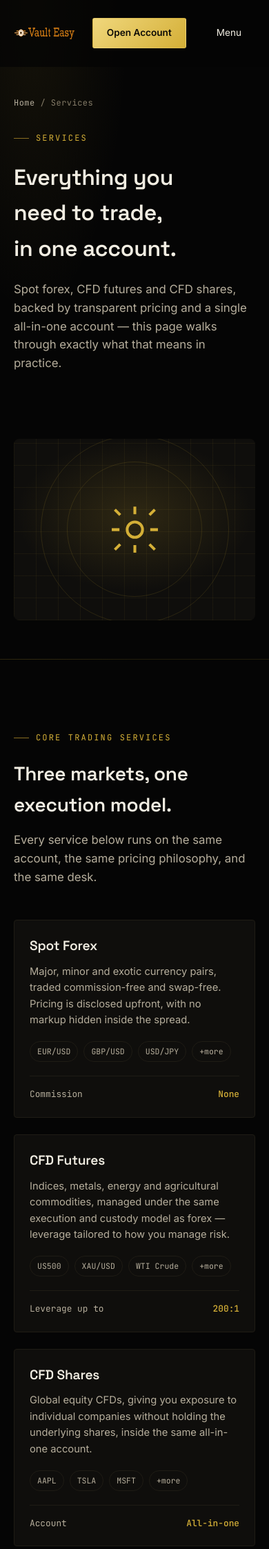
After one commit to zeshanwebnest/Trading-Website, a PHP site: page /services.html in a window 390 px wide. The commit adds this page. Shown: the top 2245 px of the page at 69% size. Run offline with PHP 8.4, Linux system fonts and the light colour scheme.

Commit message:
Updated responsive navbar and homepage

```diff
--- a/about.html
+++ b/about.html
@@ -18,11 +18,10 @@
     <input type="checkbox" id="nav-check" class="nav-check" aria-label="Toggle menu">
     <ul class="nav-links">
       <li><a href="about.html">About</a></li>
+      <li><a href="services.html">Services</a></li>
       <li><a href="markets.html">Markets</a></li>
       <li><a href="platforms.html">Platforms</a></li>
       <li><a href="accounts.html">Accounts</a></li>
-      <li><a href="promotions.html">Promotions</a></li>
-      <li><a href="pricing.html">Pricing</a></li>
       <li><a href="faq.html">FAQ</a></li>
       <li><a href="contact.html">Contact</a></li>
     </ul>
@@ -212,16 +211,15 @@
       <div class="footer-col">
         <h5>Trading</h5>
         <ul>
+          <li><a href="services.html">Services</a></li>
           <li><a href="markets.html">Markets</a></li>
           <li><a href="platforms.html">Platforms</a></li>
           <li><a href="accounts.html">Account Types</a></li>
-          <li><a href="pricing.html">Pricing &amp; Spreads</a></li>
         </ul>
       </div>
       <div class="footer-col">
         <h5>Resources</h5>
         <ul>
-          <li><a href="promotions.html">Promotions</a></li>
           <li><a href="faq.html">FAQ</a></li>
         </ul>
       </div>
--- a/accounts.html
+++ b/accounts.html
@@ -18,11 +18,10 @@
     <input type="checkbox" id="nav-check" class="nav-check" aria-label="Toggle menu">
     <ul class="nav-links">
       <li><a href="about.html">About</a></li>
+      <li><a href="services.html">Services</a></li>
       <li><a href="markets.html">Markets</a></li>
       <li><a href="platforms.html">Platforms</a></li>
       <li><a href="accounts.html">Accounts</a></li>
-      <li><a href="promotions.html">Promotions</a></li>
-      <li><a href="pricing.html">Pricing</a></li>
       <li><a href="faq.html">FAQ</a></li>
       <li><a href="contact.html">Contact</a></li>
     </ul>
@@ -176,16 +175,15 @@
       <div class="footer-col">
         <h5>Trading</h5>
         <ul>
+          <li><a href="services.html">Services</a></li>
           <li><a href="markets.html">Markets</a></li>
           <li><a href="platforms.html">Platforms</a></li>
           <li><a href="accounts.html">Account Types</a></li>
-          <li><a href="pricing.html">Pricing &amp; Spreads</a></li>
         </ul>
       </div>
       <div class="footer-col">
         <h5>Resources</h5>
         <ul>
-          <li><a href="promotions.html">Promotions</a></li>
           <li><a href="faq.html">FAQ</a></li>
         </ul>
       </div>
--- a/contact.html
+++ b/contact.html
@@ -18,11 +18,10 @@
     <input type="checkbox" id="nav-check" class="nav-check" aria-label="Toggle menu">
     <ul class="nav-links">
       <li><a href="about.html">About</a></li>
+      <li><a href="services.html">Services</a></li>
       <li><a href="markets.html">Markets</a></li>
       <li><a href="platforms.html">Platforms</a></li>
       <li><a href="accounts.html">Accounts</a></li>
-      <li><a href="promotions.html">Promotions</a></li>
-      <li><a href="pricing.html">Pricing</a></li>
       <li><a href="faq.html">FAQ</a></li>
       <li><a href="contact.html">Contact</a></li>
     </ul>
@@ -140,16 +139,15 @@
       <div class="footer-col">
         <h5>Trading</h5>
         <ul>
+          <li><a href="services.html">Services</a></li>
           <li><a href="markets.html">Markets</a></li>
           <li><a href="platforms.html">Platforms</a></li>
           <li><a href="accounts.html">Account Types</a></li>
-          <li><a href="pricing.html">Pricing &amp; Spreads</a></li>
         </ul>
       </div>
       <div class="footer-col">
         <h5>Resources</h5>
         <ul>
-          <li><a href="promotions.html">Promotions</a></li>
           <li><a href="faq.html">FAQ</a></li>
         </ul>
       </div>
--- a/faq.html
+++ b/faq.html
@@ -18,11 +18,10 @@
     <input type="checkbox" id="nav-check" class="nav-check" aria-label="Toggle menu">
     <ul class="nav-links">
       <li><a href="about.html">About</a></li>
+      <li><a href="services.html">Services</a></li>
       <li><a href="markets.html">Markets</a></li>
       <li><a href="platforms.html">Platforms</a></li>
       <li><a href="accounts.html">Accounts</a></li>
-      <li><a href="promotions.html">Promotions</a></li>
-      <li><a href="pricing.html">Pricing</a></li>
       <li><a href="faq.html">FAQ</a></li>
       <li><a href="contact.html">Contact</a></li>
     </ul>
@@ -177,16 +176,15 @@
       <div class="footer-col">
         <h5>Trading</h5>
         <ul>
+          <li><a href="services.html">Services</a></li>
           <li><a href="markets.html">Markets</a></li>
           <li><a href="platforms.html">Platforms</a></li>
           <li><a href="accounts.html">Account Types</a></li>
-          <li><a href="pricing.html">Pricing &amp; Spreads</a></li>
         </ul>
       </div>
       <div class="footer-col">
         <h5>Resources</h5>
         <ul>
-          <li><a href="promotions.html">Promotions</a></li>
           <li><a href="faq.html">FAQ</a></li>
         </ul>
       </div>
--- a/index.html
+++ b/index.html
@@ -18,11 +18,10 @@
     <input type="checkbox" id="nav-check" class="nav-check" aria-label="Toggle menu">
     <ul class="nav-links">
       <li><a href="about.html">About</a></li>
+      <li><a href="services.html">Services</a></li>
       <li><a href="markets.html">Markets</a></li>
       <li><a href="platforms.html">Platforms</a></li>
       <li><a href="accounts.html">Accounts</a></li>
-      <li><a href="promotions.html">Promotions</a></li>
-      <li><a href="pricing.html">Pricing</a></li>
       <li><a href="faq.html">FAQ</a></li>
       <li><a href="contact.html">Contact</a></li>
     </ul>
@@ -520,16 +519,15 @@
       <div class="footer-col">
         <h5>Trading</h5>
         <ul>
+          <li><a href="services.html">Services</a></li>
           <li><a href="markets.html">Markets</a></li>
           <li><a href="platforms.html">Platforms</a></li>
           <li><a href="accounts.html">Account Types</a></li>
-          <li><a href="pricing.html">Pricing &amp; Spreads</a></li>
         </ul>
       </div>
       <div class="footer-col">
         <h5>Resources</h5>
         <ul>
-          <li><a href="promotions.html">Promotions</a></li>
           <li><a href="faq.html">FAQ</a></li>
         </ul>
       </div>
--- a/markets.html
+++ b/markets.html
@@ -18,11 +18,10 @@
     <input type="checkbox" id="nav-check" class="nav-check" aria-label="Toggle menu">
     <ul class="nav-links">
       <li><a href="about.html">About</a></li>
+      <li><a href="services.html">Services</a></li>
       <li><a href="markets.html">Markets</a></li>
       <li><a href="platforms.html">Platforms</a></li>
       <li><a href="accounts.html">Accounts</a></li>
-      <li><a href="promotions.html">Promotions</a></li>
-      <li><a href="pricing.html">Pricing</a></li>
       <li><a href="faq.html">FAQ</a></li>
       <li><a href="contact.html">Contact</a></li>
     </ul>
@@ -133,16 +132,15 @@
       <div class="footer-col">
         <h5>Trading</h5>
         <ul>
+          <li><a href="services.html">Services</a></li>
           <li><a href="markets.html">Markets</a></li>
           <li><a href="platforms.html">Platforms</a></li>
           <li><a href="accounts.html">Account Types</a></li>
-          <li><a href="pricing.html">Pricing &amp; Spreads</a></li>
         </ul>
       </div>
       <div class="footer-col">
         <h5>Resources</h5>
         <ul>
-          <li><a href="promotions.html">Promotions</a></li>
           <li><a href="faq.html">FAQ</a></li>
         </ul>
       </div>
--- a/platforms.html
+++ b/platforms.html
@@ -18,11 +18,10 @@
     <input type="checkbox" id="nav-check" class="nav-check" aria-label="Toggle menu">
     <ul class="nav-links">
       <li><a href="about.html">About</a></li>
+      <li><a href="services.html">Services</a></li>
       <li><a href="markets.html">Markets</a></li>
       <li><a href="platforms.html">Platforms</a></li>
       <li><a href="accounts.html">Accounts</a></li>
-      <li><a href="promotions.html">Promotions</a></li>
-      <li><a href="pricing.html">Pricing</a></li>
       <li><a href="faq.html">FAQ</a></li>
       <li><a href="contact.html">Contact</a></li>
     </ul>
@@ -195,16 +194,15 @@
       <div class="footer-col">
         <h5>Trading</h5>
         <ul>
+          <li><a href="services.html">Services</a></li>
           <li><a href="markets.html">Markets</a></li>
           <li><a href="platforms.html">Platforms</a></li>
           <li><a href="accounts.html">Account Types</a></li>
-          <li><a href="pricing.html">Pricing &amp; Spreads</a></li>
         </ul>
       </div>
       <div class="footer-col">
         <h5>Resources</h5>
         <ul>
-          <li><a href="promotions.html">Promotions</a></li>
           <li><a href="faq.html">FAQ</a></li>
         </ul>
       </div>
--- /dev/null
+++ b/services.html
@@ -0,0 +1,259 @@
+<!DOCTYPE html>
+<html lang="en">
+<head>
+<meta charset="UTF-8">
+<meta name="viewport" content="width=device-width, initial-scale=1.0">
+<title>Services — Vault Easy</title>
+<meta name="description" content="Everything Vault Easy offers in one place — spot forex, CFD futures and CFD shares, trading categories, and the standards behind every account.">
+<link rel="preconnect" href="https://fonts.googleapis.com">
+<link rel="preconnect" href="https://fonts.gstatic.com" crossorigin>
+<link href="https://fonts.googleapis.com/css2?family=Space+Grotesk:wght@400;500;600;700&family=Inter:wght@400;500;600&family=JetBrains+Mono:wght@400;500&display=swap" rel="stylesheet">
+<link rel="stylesheet" href="assets/css/main.css">
+</head>
+<body>
+
+<nav class="nav" aria-label="Primary">
+  <div class="container">
+    <a class="brand" href="index.html"><img src="assets/images/vault-easy-logo.png" alt="Vault Easy" class="brand-logo"></a>
+    <input type="checkbox" id="nav-check" class="nav-check" aria-label="Toggle menu">
+    <ul class="nav-links">
+      <li><a href="about.html">About</a></li>
+      <li><a href="services.html">Services</a></li>
+      <li><a href="markets.html">Markets</a></li>
+      <li><a href="platforms.html">Platforms</a></li>
+      <li><a href="accounts.html">Accounts</a></li>
+      <li><a href="faq.html">FAQ</a></li>
+      <li><a href="contact.html">Contact</a></li>
+    </ul>
+    <div class="nav-cta">
+      <a href="#" class="btn btn-ghost btn-sm">Client Portal</a>
+      <a href="#" class="btn btn-gold btn-sm">Open Account</a>
+    </div>
+    <label for="nav-check" class="nav-toggle btn-ghost btn-sm" aria-hidden="true"></label>
+  </div>
+</nav>
+
+<header class="page-header">
+  <div class="container platform-wrap">
+    <div class="reveal">
+      <div class="page-header-crumb"><a href="index.html">Home</a> / Services</div>
+      <div class="eyebrow">Services</div>
+      <h1>Everything you need to trade, in one account.</h1>
+      <p>Spot forex, CFD futures and CFD shares, backed by transparent pricing and a single all-in-one account — this page walks through exactly what that means in practice.</p>
+    </div>
+    <div class="about-media reveal" aria-hidden="true">
+      <div class="about-media-ring is-outer"></div>
+      <div class="about-media-ring is-inner"></div>
+      <svg viewBox="0 0 24 24" fill="none" stroke="currentColor" stroke-width="1.1"><circle cx="12" cy="12" r="3"/><path d="M12 3v3M12 18v3M4.2 4.2l2.1 2.1M17.7 17.7l2.1 2.1M3 12h3M18 12h3M4.2 19.8l2.1-2.1M17.7 6.3l2.1-2.1"/></svg>
+    </div>
+  </div>
+</header>
+
+<section class="section-pad">
+  <div class="container">
+    <div class="section-head reveal">
+      <div class="eyebrow">Core Trading Services</div>
+      <h2>Three markets, one execution model.</h2>
+      <p>Every service below runs on the same account, the same pricing philosophy, and the same desk.</p>
+    </div>
+    <div class="instruments-grid cols-3">
+      <div class="detail-card reveal">
+        <h3>Spot Forex</h3>
+        <p>Major, minor and exotic currency pairs, traded commission-free and swap-free. Pricing is disclosed upfront, with no markup hidden inside the spread.</p>
+        <div class="tag-row"><span>EUR/USD</span><span>GBP/USD</span><span>USD/JPY</span><span>+more</span></div>
+        <div class="detail-card-foot"><span>Commission</span><b>None</b></div>
+      </div>
+      <div class="detail-card reveal">
+        <h3>CFD Futures</h3>
+        <p>Indices, metals, energy and agricultural commodities, managed under the same execution and custody model as forex — leverage tailored to how you manage risk.</p>
+        <div class="tag-row"><span>US500</span><span>XAU/USD</span><span>WTI Crude</span><span>+more</span></div>
+        <div class="detail-card-foot"><span>Leverage up to</span><b>200:1</b></div>
+      </div>
+      <div class="detail-card reveal">
+        <h3>CFD Shares</h3>
+        <p>Global equity CFDs, giving you exposure to individual companies without holding the underlying shares, inside the same all-in-one account.</p>
+        <div class="tag-row"><span>AAPL</span><span>TSLA</span><span>MSFT</span><span>+more</span></div>
+        <div class="detail-card-foot"><span>Account</span><b>All-in-one</b></div>
+      </div>
+    </div>
+  </div>
+</section>
+
+<section class="section-pad">
+  <div class="container">
+    <div class="section-head reveal">
+      <div class="eyebrow">Trading Categories</div>
+      <h2>Browse instruments by category.</h2>
+      <p>All traded as CFD futures or spot forex through the same all-in-one account.</p>
+    </div>
+    <div class="markets-grid">
+      <div class="detail-card market-cat-card reveal">
+        <h3>Metals</h3>
+        <ul class="market-cat-list">
+          <li><span class="mc-icon">🥇</span>Gold</li>
+          <li><span class="mc-icon">🥈</span>Silver</li>
+          <li><span class="mc-icon">🥉</span>Copper</li>
+        </ul>
+        <a href="markets.html" class="market-cat-cta">View Markets <span class="mc-arrow" aria-hidden="true">→</span></a>
+      </div>
+      <div class="detail-card market-cat-card reveal">
+        <h3>Energy</h3>
+        <ul class="market-cat-list">
+          <li><span class="mc-icon">🛢️</span>Crude Oil</li>
+          <li><span class="mc-icon">🛢️</span>Brent Crude Oil</li>
+          <li><span class="mc-icon">🔥</span>Natural Gas</li>
+        </ul>
+        <a href="markets.html" class="market-cat-cta">View Markets <span class="mc-arrow" aria-hidden="true">→</span></a>
+      </div>
+      <div class="detail-card market-cat-card reveal">
+        <h3>Indices</h3>
+        <ul class="market-cat-list">
+          <li><span class="mc-icon">📈</span>Nasdaq</li>
+          <li><span class="mc-icon">📊</span>S&amp;P 500</li>
+          <li><span class="mc-icon">📉</span>Dow Jones</li>
+        </ul>
+        <a href="markets.html" class="market-cat-cta">View Markets <span class="mc-arrow" aria-hidden="true">→</span></a>
+      </div>
+      <div class="detail-card market-cat-card reveal">
+        <h3>Agriculture</h3>
+        <ul class="market-cat-list">
+          <li><span class="mc-icon">🌾</span>Wheat</li>
+          <li><span class="mc-icon">🍚</span>Rice</li>
+          <li><span class="mc-icon">🧶</span>Cotton</li>
+        </ul>
+        <a href="markets.html" class="market-cat-cta">View Markets <span class="mc-arrow" aria-hidden="true">→</span></a>
+      </div>
+      <div class="detail-card market-cat-card reveal">
+        <h3>Currency</h3>
+        <ul class="market-cat-list">
+          <li><span class="mc-icon">🇪🇺🇺🇸</span>EUR/USD</li>
+          <li><span class="mc-icon">🇬🇧🇺🇸</span>GBP/USD</li>
+          <li><span class="mc-icon">🇺🇸🇯🇵</span>USD/JPY</li>
+        </ul>
+        <a href="markets.html" class="market-cat-cta">View Markets <span class="mc-arrow" aria-hidden="true">→</span></a>
+      </div>
+    </div>
+  </div>
+</section>
+
+<section class="section-pad">
+  <div class="container">
+    <div class="section-head reveal">
+      <div class="eyebrow">Why Choose Us</div>
+      <h2>Built on the fundamentals that matter.</h2>
+      <p>Four things every client can count on, regardless of account tier.</p>
+    </div>
+    <div class="trust-grid">
+      <div class="trust-card reveal">
+        <div class="trust-icon">
+          <svg viewBox="0 0 24 24" fill="none" stroke="currentColor" stroke-width="1.3"><path d="M12 3l7 3v6c0 4.5-3 7.5-7 9-4-1.5-7-4.5-7-9V6l7-3z"/><path d="M9 12l2 2 4-4"/></svg>
+        </div>
+        <div>
+          <h3>Trusted Brokerage</h3>
+          <p>Incorporated in Panama, serving clients internationally.</p>
+        </div>
+      </div>
+      <div class="trust-card reveal">
+        <div class="trust-icon">
+          <svg viewBox="0 0 24 24" fill="none" stroke="currentColor" stroke-width="1.3"><path d="M13 2L4 14h6l-1 8 9-12h-6l1-8z"/></svg>
+        </div>
+        <div>
+          <h3>Fast Execution</h3>
+          <p>Ultra-fast order processing on every account tier.</p>
+        </div>
+      </div>
+      <div class="trust-card reveal">
+        <div class="trust-icon">
+          <svg viewBox="0 0 24 24" fill="none" stroke="currentColor" stroke-width="1.3"><circle cx="12" cy="12" r="9"/><path d="M3 12h18"/><path d="M12 3c2.5 2.5 4 5.5 4 9s-1.5 6.5-4 9c-2.5-2.5-4-5.5-4-9s1.5-6.5 4-9z"/></svg>
+        </div>
+        <div>
+          <h3>Global Markets</h3>
+          <p>Access to major exchanges from a single account.</p>
+        </div>
+      </div>
+      <div class="trust-card reveal">
+        <div class="trust-icon">
+          <svg viewBox="0 0 24 24" fill="none" stroke="currentColor" stroke-width="1.3"><path d="M4 13a8 8 0 0116 0"/><rect x="3" y="13" width="4" height="6" rx="1.5"/><rect x="17" y="13" width="4" height="6" rx="1.5"/><path d="M19 19v1a2 2 0 01-2 2h-3"/></svg>
+        </div>
+        <div>
+          <h3>Professional Support</h3>
+          <p>A 24/5 experienced team, reachable when you need them.</p>
+        </div>
+      </div>
+    </div>
+  </div>
+</section>
+
+<section class="section-pad">
+  <div class="container">
+    <div class="cta-band reveal">
+      <div>
+        <h3>Ready to put these services to work?</h3>
+        <p>Open an account and start trading with the same infrastructure across every market.</p>
+      </div>
+      <a href="#" class="btn btn-gold">Open Account</a>
+    </div>
+  </div>
+</section>
+
+<footer class="site-footer">
+  <div class="container">
+    <div class="footer-top">
+      <div class="footer-brand">
+        <a class="brand" href="index.html"><img src="assets/images/vault-easy-logo.png" alt="Vault Easy" class="brand-logo"></a>
+        <p>Vault Easy is a Panama-incorporated forex and CFD brokerage offering one account for spot forex, CFD futures and CFD shares — commission-free and swap-free on forex.</p>
+        <div class="footer-social">
+          <a href="#" aria-label="LinkedIn"><svg width="15" height="15" viewBox="0 0 24 24" fill="currentColor"><path d="M4.98 3.5a2.5 2.5 0 11-.02 5 2.5 2.5 0 01.02-5zM3 9h4v12H3zM9 9h3.8v1.7h.05c.53-1 1.83-2.05 3.77-2.05 4.03 0 4.78 2.65 4.78 6.1V21h-4v-5.6c0-1.34-.02-3.06-1.87-3.06-1.87 0-2.16 1.46-2.16 2.96V21H9z"/></svg></a>
+          <a href="#" aria-label="X"><svg width="14" height="14" viewBox="0 0 24 24" fill="currentColor"><path d="M18.9 2H22l-7.6 8.7L23 22h-6.9l-5.4-6.7L4.5 22H1.4l8.1-9.3L1 2h7l4.9 6.2z"/></svg></a>
+          <a href="#" aria-label="Telegram"><svg width="15" height="15" viewBox="0 0 24 24" fill="currentColor"><path d="M21 4L2.5 11.3c-1 .4-1 1.7.1 2l4.6 1.5 1.8 5.6c.3.9 1.4 1.1 2 .4l2.6-2.7 4.9 3.6c.8.6 2 .2 2.2-.8L23 5.2c.2-1-.8-1.7-2-1.2zM8.6 14.3l8.6-6.9c.3-.2.6.2.3.4l-7 6.6-.3 3.4z"/></svg></a>
+        </div>
+      </div>
+      <div class="footer-col">
+        <h5>Company</h5>
+        <ul>
+          <li><a href="about.html">About Us</a></li>
+          <li><a href="contact.html">Careers</a></li>
+          <li><a href="contact.html">Contact</a></li>
+        </ul>
+      </div>
+      <div class="footer-col">
+        <h5>Trading</h5>
+        <ul>
+          <li><a href="services.html">Services</a></li>
+          <li><a href="markets.html">Markets</a></li>
+          <li><a href="platforms.html">Platforms</a></li>
+          <li><a href="accounts.html">Account Types</a></li>
+        </ul>
+      </div>
+      <div class="footer-col">
+        <h5>Resources</h5>
+        <ul>
+          <li><a href="faq.html">FAQ</a></li>
+        </ul>
+      </div>
+      <div class="footer-col">
+        <h5>Legal</h5>
+        <ul>
+          <li><a href="#">Risk Disclosure</a></li>
+          <li><a href="#">Privacy Policy</a></li>
+          <li><a href="#">Terms of Business</a></li>
+        </ul>
+      </div>
+    </div>
+    <div class="footer-risk">
+      Risk warning: Trading forex, CFDs and commodities on margin carries a high level of risk and may not be suitable for all investors. You could sustain a loss of some or all of your invested capital. Prior to opening an account, please ensure you fully understand the risks involved. This site is a design prototype and does not constitute a real financial services offering.
+    </div>
+    <div class="footer-bottom">
+      <span>© 2026 Vault Easy. All rights reserved.</span>
+      <ul class="footer-bottom-links">
+        <li><a href="#">Privacy</a></li>
+        <li><a href="#">Terms</a></li>
+        <li><a href="#">Cookies</a></li>
+      </ul>
+    </div>
+  </div>
+</footer>
+
+<script src="assets/js/main.js"></script>
+</body>
+</html>
```
Also changed, not shown: assets/css/main.css (+1 -53 lines), pricing.html (deleted, +0 -164 lines), promotions.html (deleted, +0 -154 lines).
